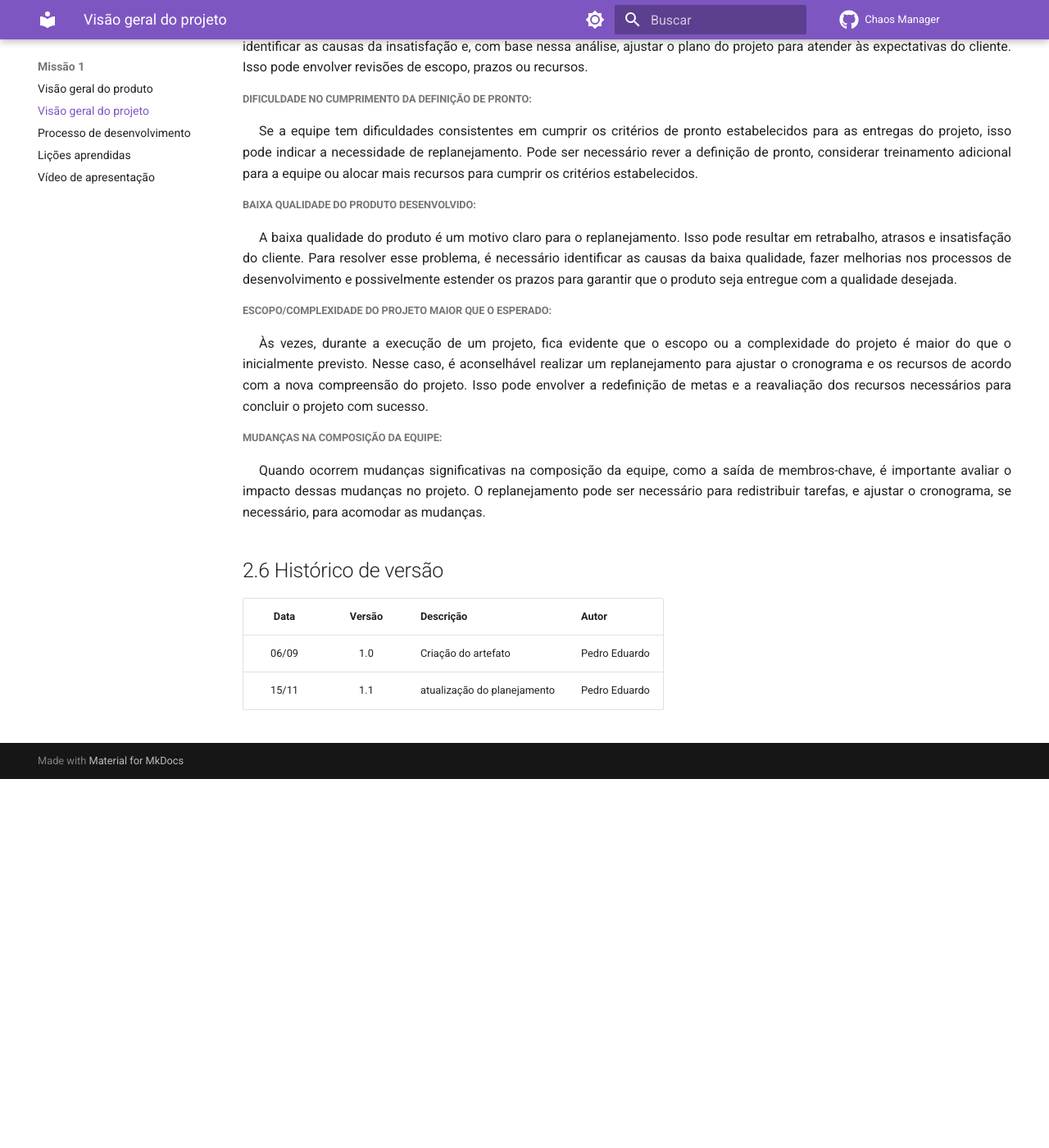
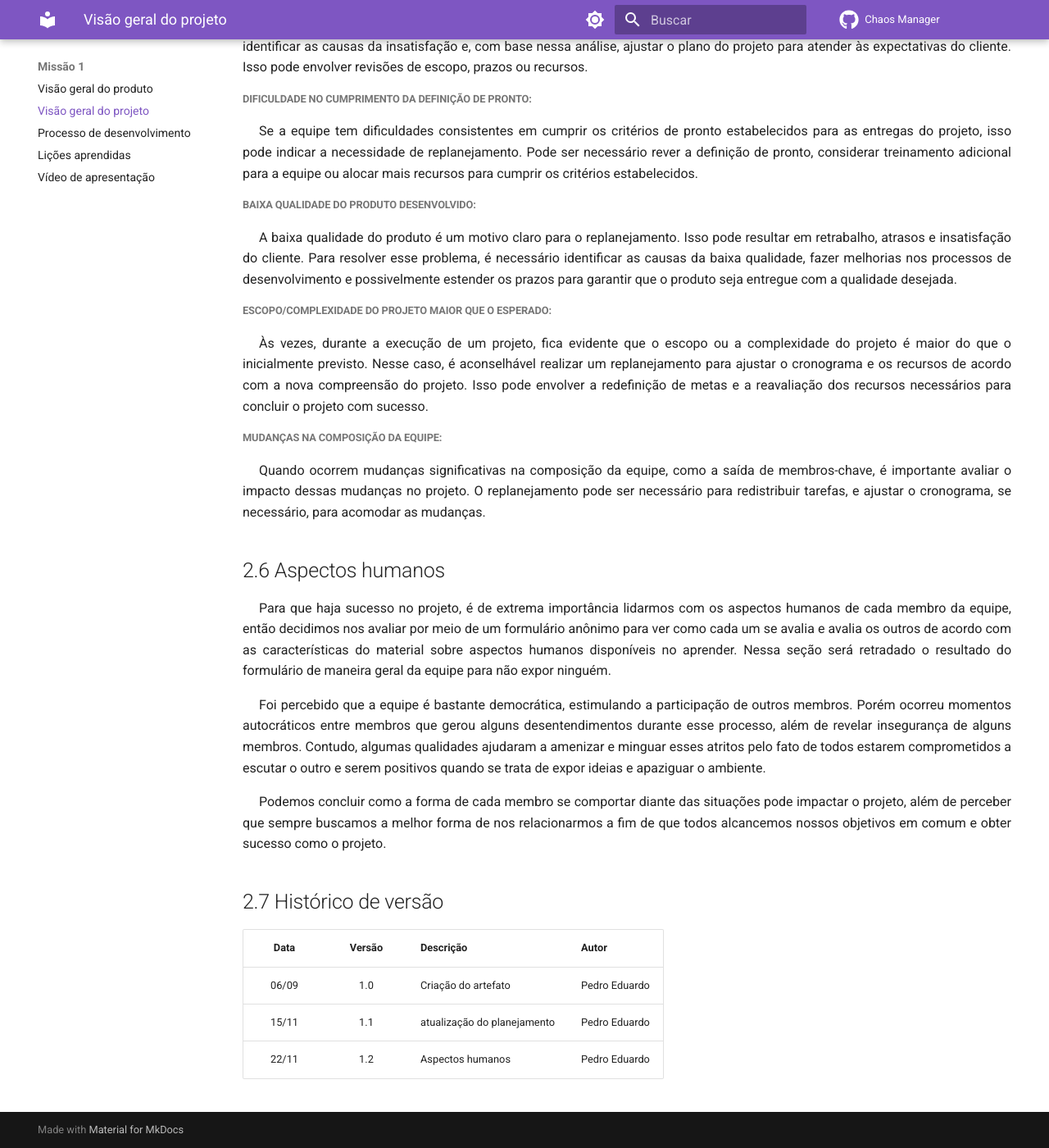
Before and after one commit to mdsreq-fga-unb/2023.2-ChaosManager, an MkDocs documentation site: the page built from docs/visao_projeto.md, in a window 1280 px wide and 1400 px high, scrolled down 3331 px. Shown: the whole window at 82% size. Built offline with MkDocs 1.6.1 and Material for MkDocs 9.7.7, drawn with Linux system fonts in a browser that asks for light colours; comment, search, counter and statistics services are not loaded; before the commit the page ends 4281 px from its top, so only the background shows below that.

Commit message:
Docs: add aspectos humanos

```diff
--- a/docs/visao_projeto.md
+++ b/docs/visao_projeto.md
@@ -137,9 +137,25 @@ A baixa qualidade do produto é um motivo claro para o replanejamento. Isso pode
 Quando ocorrem mudanças significativas na composição da equipe, como a saída de membros-chave, é importante avaliar o impacto dessas mudanças no projeto. O replanejamento pode ser necessário para redistribuir tarefas, e ajustar o cronograma, se necessário, para acomodar as mudanças.
 </p>
 
-## 2.6 Histórico de versão
+## 2.6 Aspectos humanos
+
+<p style="text-align:justify; text-indent:20px;">
+Para que haja sucesso no projeto, é de extrema importância lidarmos com os aspectos humanos de cada membro da equipe, então decidimos nos avaliar por meio de um formulário
+anônimo para ver como cada um se avalia e avalia os outros de acordo com as características do material sobre aspectos humanos disponíveis no aprender. Nessa seção será retradado o resultado do formulário de maneira geral da equipe para não expor ninguém.
+</p>
+
+<p style="text-align:justify; text-indent:20px;">
+Foi percebido que a equipe é bastante democrática, estimulando a participação de outros membros. Porém ocorreu momentos autocráticos entre membros que gerou alguns desentendimentos durante esse processo, além de revelar insegurança de alguns membros. Contudo, algumas qualidades ajudaram a amenizar e minguar esses atritos pelo fato de todos estarem comprometidos a escutar o outro e serem positivos quando se trata de expor ideias e apaziguar o ambiente.
+</p>
+
+<p style="text-align:justify; text-indent:20px;">
+Podemos concluir como a forma de cada membro se comportar diante das situações pode impactar o projeto, além de perceber que sempre buscamos a melhor forma de nos relacionarmos a fim de que todos alcancemos nossos objetivos em comum e obter sucesso como o projeto.
+</p>
+
+## 2.7 Histórico de versão
 
 | Data  | Versão | Descrição                   | Autor         |
 | :---: | :----: | --------------------------- | ------------- |
 | 06/09 |  1.0   | Criação do artefato         | Pedro Eduardo |
 | 15/11 |  1.1   | atualização do planejamento | Pedro Eduardo |
+| 22/11 |  1.2   | Aspectos humanos | Pedro Eduardo |
```
